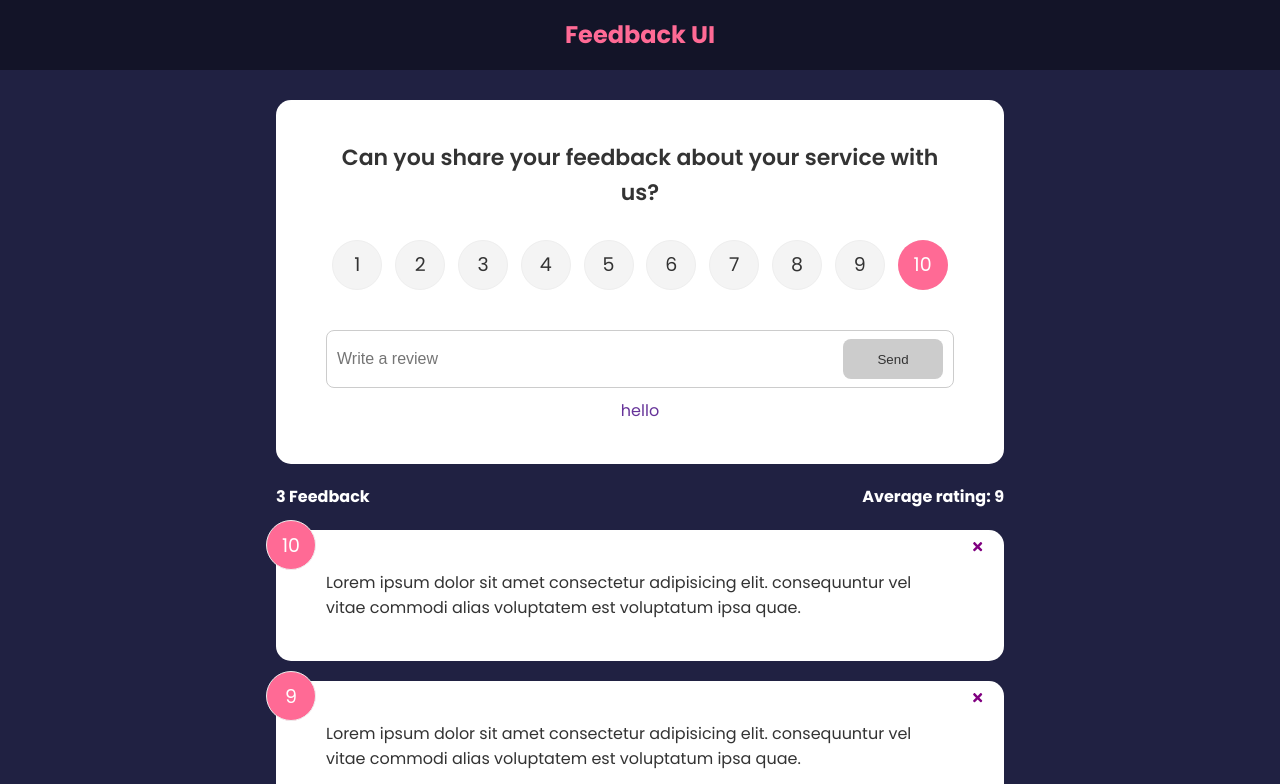
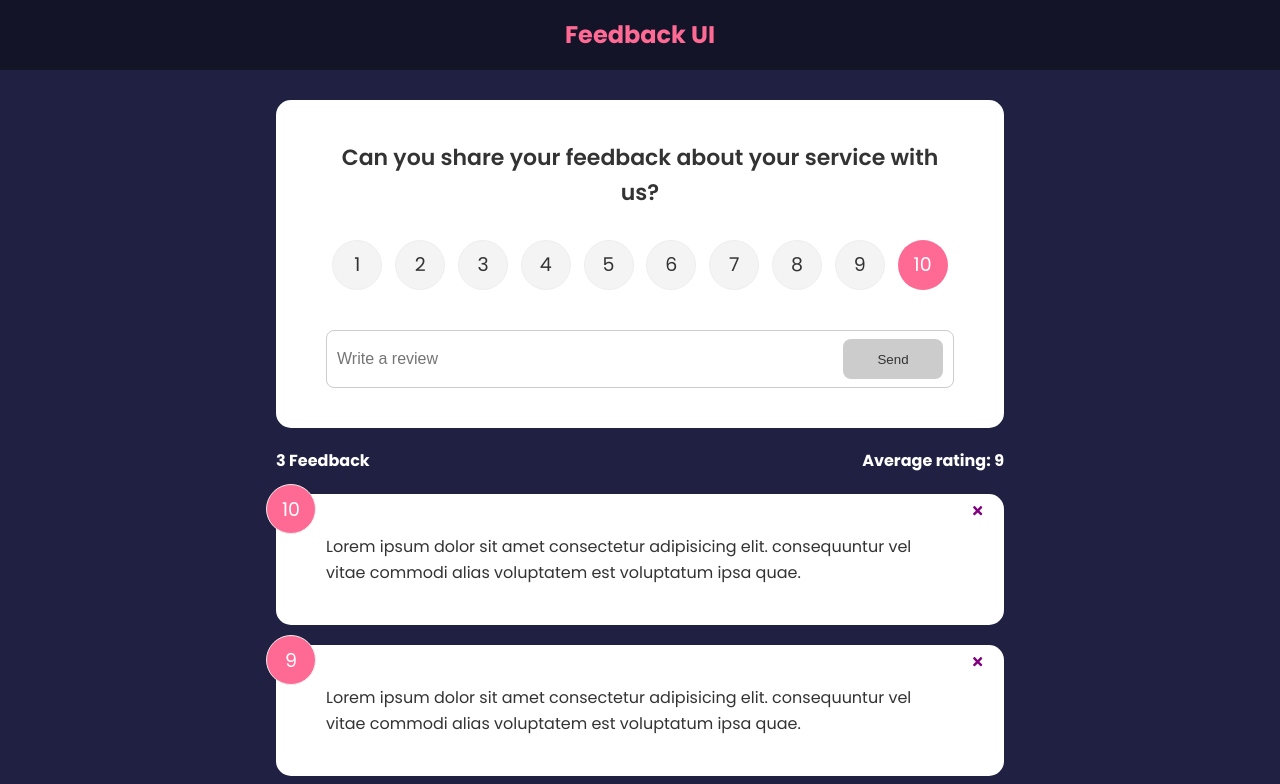
Before and after one commit to MirzaKarabulut/feedback-app, a React (Create React App) app: page / in a window 1280 px wide. Shown: the top 784 px of the page. Built offline with nearby package versions, Linux system fonts and the light colour scheme.

Commit message:
refactor: Remove default message value in FeedbackForms component

```diff
--- a/src/components/feedbackForms.jsx
+++ b/src/components/feedbackForms.jsx
@@ -8,7 +8,7 @@ function FeedbackForms({ handleAdd}) {
   const [text, setText] = useState("");
   const [rating, setRating] = useState(10);
   const [btnDisabled, setBtnDisabled] = useState(true);
-  const [message, setMessage] = useState("hello");
+  const [message, setMessage] = useState("");
 
   const handleTextChange = (e) => {
     if (text === "") {
```
